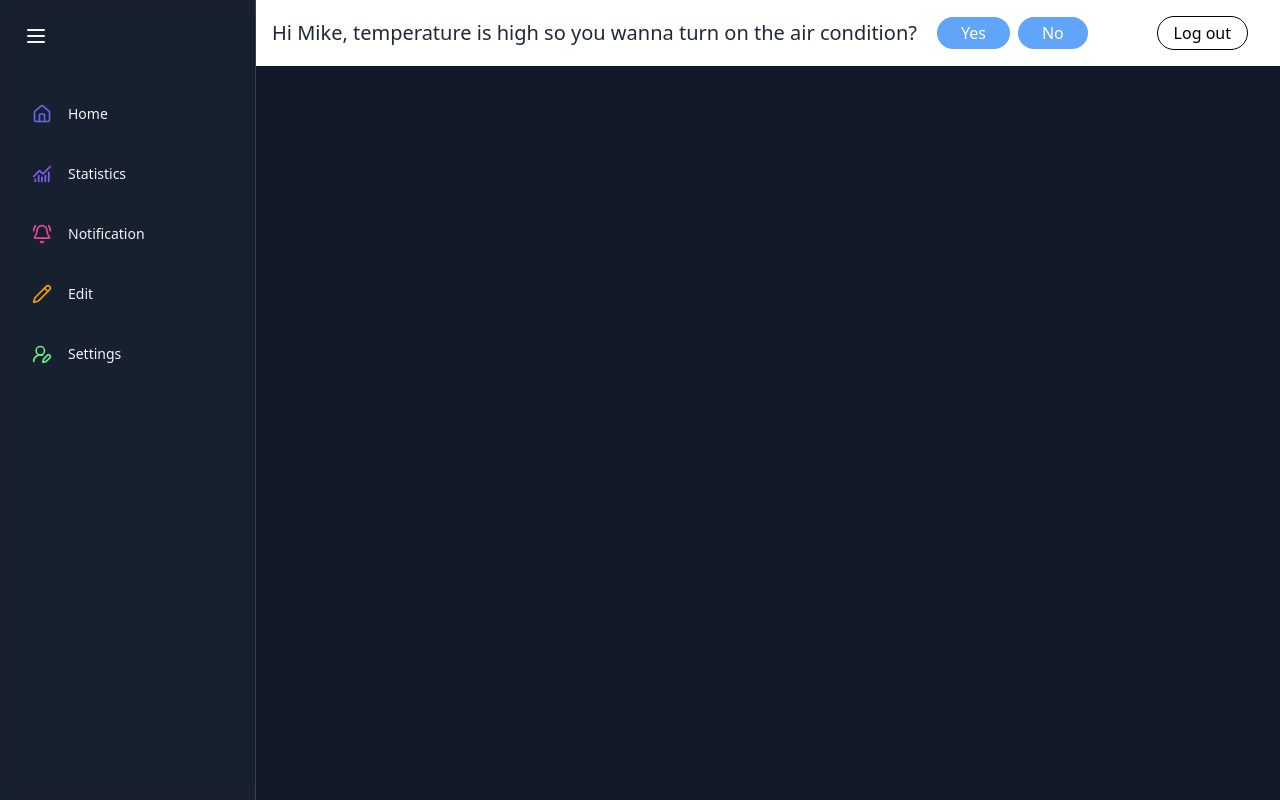
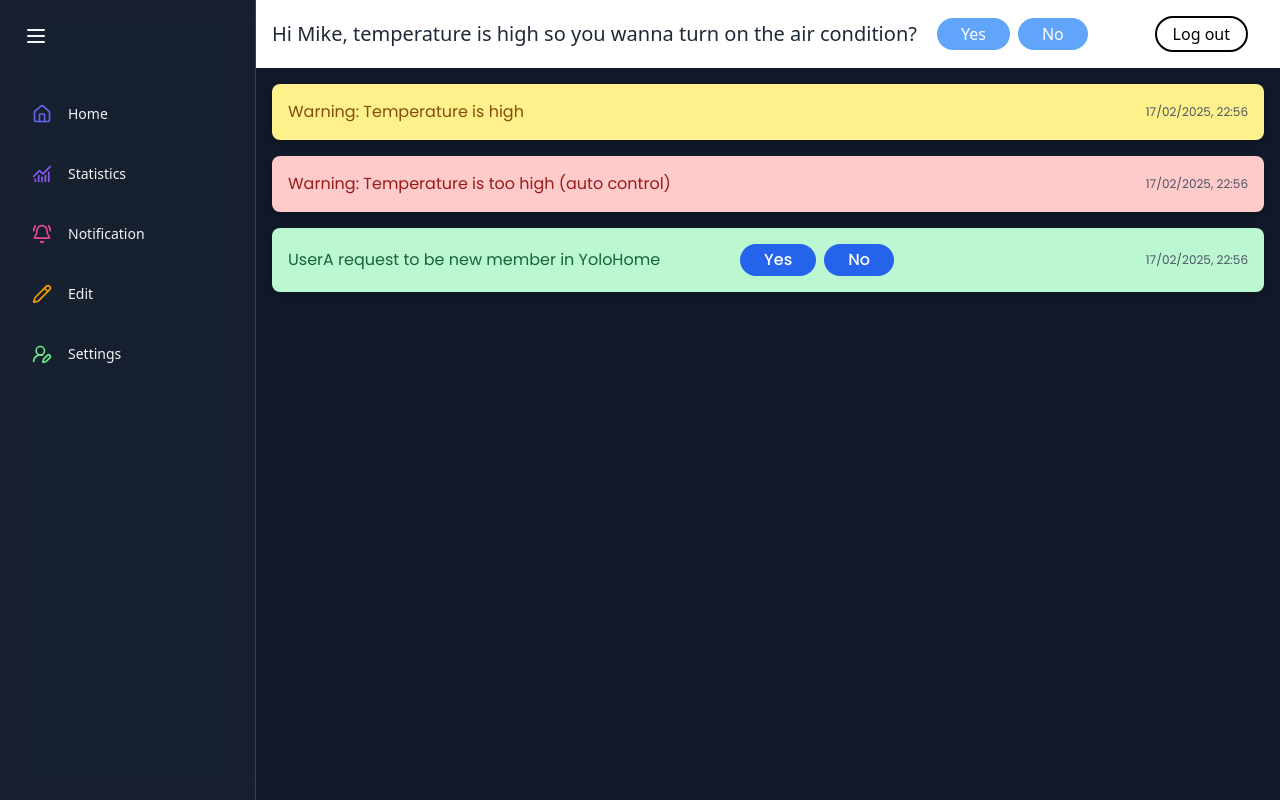
Before and after one commit to quinquin123/DADN_CNPM, a React (Vite) app: page /notification in a window 1280 px wide. Built offline with nearby package versions, Linux system fonts and the light colour scheme; sample sign-in values are in the browser's storage.

Commit message:
add notification

```diff
--- a/src/App.jsx
+++ b/src/App.jsx
@@ -6,6 +6,9 @@ import HomePage from "./pages/HomePage";
 import YoloHomeLogin from "./pages/YoloHomeLogin";
 import YoloHomeSignUp from "./pages/YoloHomeSignUp";
 import Assistant from "./components/asisstant";
+
+// 1) Import Notification:
+import Notification from "./pages/Notification";
 
 // Component PrivateRoute
 const PrivateRoute = ({ element }) => {
@@ -54,10 +57,13 @@ function App() {
 
   return (
     <div className="flex h-screen bg-gray-900 text-gray-100 overflow-hidden">
+      {/* Nếu đã đăng nhập thì hiển thị Sidebar */}
       {isAuthenticated && <Sidebar />}
+
       <div className="flex-1 flex flex-col">
-        {/* Hiển thị Assistant cho các private route */}
+        {/* Nếu đã đăng nhập thì hiển thị Assistant */}
         {isAuthenticated && <Assistant onLogout={handleLogout} />}
+
         <div className="flex-1">
           <Routes>
             <Route
@@ -65,15 +71,23 @@ function App() {
               element={<YoloHomeLogin onLoginSuccess={handleLoginSuccess} />}
             />
             <Route path="/signup" element={<YoloHomeSignUp />} />
+
+            {/* Trang Home (private) */}
             <Route
               path="/"
-              element={
-                <PrivateRoute element={<HomePage onLogout={handleLogout} />} />
-              }
+              element={<PrivateRoute element={<HomePage onLogout={handleLogout} />} />}
             />
+
+            {/* Trang Settings (private) */}
             <Route
               path="/settings"
               element={<PrivateRoute element={<SettingsPage />} />}
+            />
+
+            {/* 2) Thêm route Notification (private) */}
+            <Route
+              path="/notification"
+              element={<PrivateRoute element={<Notification />} />}
             />
           </Routes>
         </div>
--- a/src/components/asisstant.jsx
+++ b/src/components/asisstant.jsx
@@ -58,7 +58,7 @@ const Asisstant = ({ onLogout }) => {
         </button>
       </div>
       <button
-        className="ml-auto mr-4 border border-black rounded-full px-4 py-1 font-medium text-black"
+        className="ml-auto mr-4 border-2 border-black rounded-full px-4 py-1 font-medium text-black"
         onClick={onLogout}
       >
         Log out
--- /dev/null
+++ b/src/components/notice.jsx
@@ -0,0 +1,44 @@
+// src/components/Notice.jsx
+import React from 'react';
+
+const Notice = ({ message, type = 'info', time, actions }) => {
+  let bgColor, textColor;
+  switch (type) {
+    case 'warning':
+      bgColor = 'bg-yellow-200';
+      textColor = 'text-yellow-800';
+      break;
+    case 'error':
+      bgColor = 'bg-red-200';
+      textColor = 'text-red-800';
+      break;
+    case 'success':
+      bgColor = 'bg-green-200';
+      textColor = 'text-green-800';
+      break;
+    default:
+      bgColor = 'bg-blue-200';
+      textColor = 'text-blue-800';
+  }
+
+  return (
+    <div className={`${bgColor} ${textColor} p-4 rounded-lg shadow-md font-poppins flex items-center`}>
+      {/* Message hiển thị bên trái */}
+      <span>{message}</span>
+
+      {actions && (
+          <div className="flex ml-20 items-center space-x-3">
+            {actions}
+          </div>
+        )}
+      {/* Container chứa actions và time, đẩy sang bên phải */}
+      <div className="ml-auto flex items-center space-x-3">
+        {time && (
+          <div className="text-xs text-gray-600">{time}</div>
+        )}
+      </div>
+    </div>
+  );
+};
+
+export default Notice;
--- /dev/null
+++ b/src/pages/Notification.jsx
@@ -0,0 +1,71 @@
+// src/pages/Notification.jsx
+import React from 'react';
+import Notice from '../components/notice';
+
+const Notification = () => {
+  // Hàm xử lý khi nhấn nút Yes
+  const handleAccept = () => {
+    console.log("User accepted the new member request");
+    // Thực hiện các hành động khác như gọi API, cập nhật state, v.v.
+  };
+
+  // Hàm xử lý khi nhấn nút No
+  const handleDecline = () => {
+    console.log("User declined the new member request");
+    // Thực hiện các hành động khác như gọi API, cập nhật state, v.v.
+  };
+
+  // Mảng thông báo mô phỏng từ backend
+  const notifications = [
+    {
+      id: 1,
+      type: 'warning',
+      message: 'Warning: Temperature is high',
+      time: '17/02/2025, 22:56',
+    },
+    {
+      id: 2,
+      type: 'error',
+      message: 'Warning: Temperature is too high (auto control)',
+      time: '17/02/2025, 22:56',
+    },
+    {
+      id: 3,
+      type: 'success',
+      message: 'UserA request to be new member in YoloHome',
+      time: '17/02/2025, 22:56',
+      actions: (
+        <div className="flex gap-2">
+          <button
+            onClick={handleAccept}
+            className="bg-blue-600 text-white font-medium py-1 px-6 rounded-full"
+          >
+            Yes
+          </button>
+          <button
+            onClick={handleDecline}
+            className="bg-blue-600 text-white font-medium py-1 px-6 rounded-full"
+          >
+            No
+          </button>
+        </div>
+      ),
+    },
+  ];
+
+  return (
+    <div className="flex flex-col font-poppins space-y-4 p-4">
+      {notifications.map((notice) => (
+        <Notice
+          key={notice.id}
+          type={notice.type}
+          message={notice.message}
+          time={notice.time}
+          actions={notice.actions}
+        />
+      ))}
+    </div>
+  );
+};
+
+export default Notification;
```
